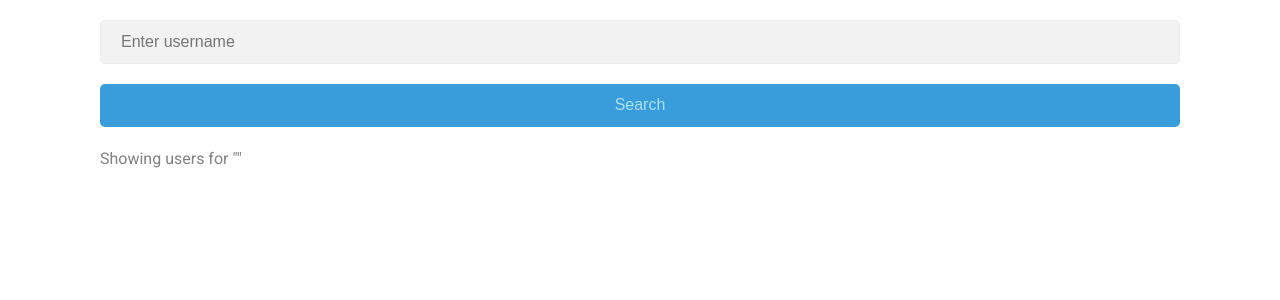
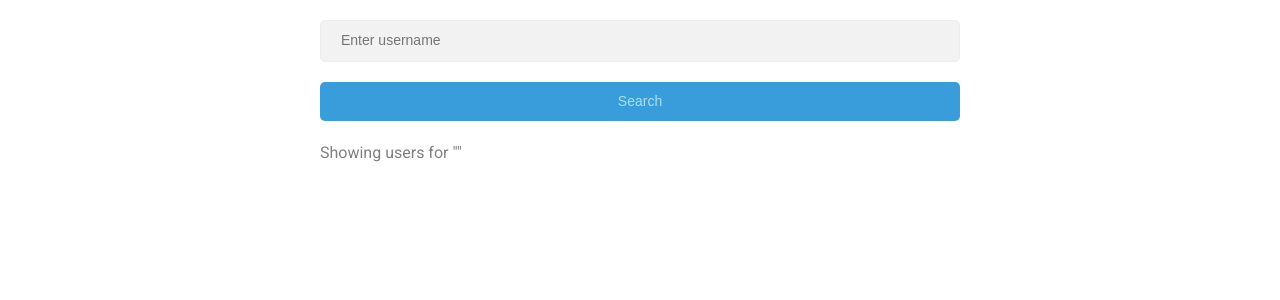
Before and after one commit to szduda/git-stalker, a React app: page / in a window 1280 px wide. Shown: the top 300 px of the page. Built offline with nearby package versions, Linux system fonts and the light colour scheme.

Commit message:
styles update

```diff
--- a/src/Components/Theme.jsx
+++ b/src/Components/Theme.jsx
@@ -12,7 +12,7 @@ const Styles = () => (
     }
 
     p, a, button, input {
-      font-size: 16px;
+      font-size: 14px;
       line-height: 1.4;
       font-weight: 400;
       box-sizing: border-box;
@@ -42,11 +42,18 @@ const Styles = () => (
     h2 {
       font-weight: 400;
       color: #444;
+      text-overflow: ellipsis;
+      overflow: hidden;
+      width: 200px;
+      text-align: left;
     }
 
     h3 {
-      font-size: 20px;
+      font-size: 16px;
       margin-bottom: 5px;
+      text-overflow: ellipsis;
+      overflow: hidden;
+      width: 200px;
     }
 
     h4 {
@@ -92,7 +99,7 @@ export const AppWrapper = props => (
       display: flex;
       flex-direction: column;
       align-items: flex-start;
-      max-width: 1080px;
+      max-width: 640px;
       padding: 20px;
       margin: 0 auto;
     `} {...props} />
```
